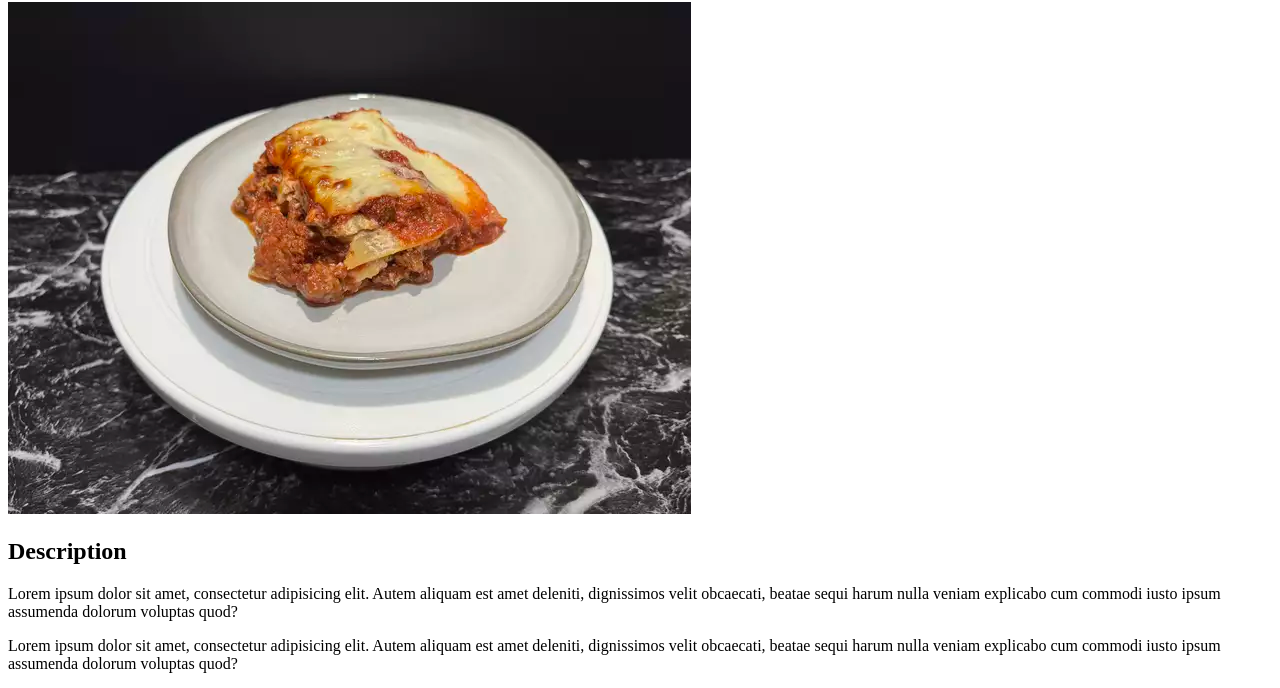
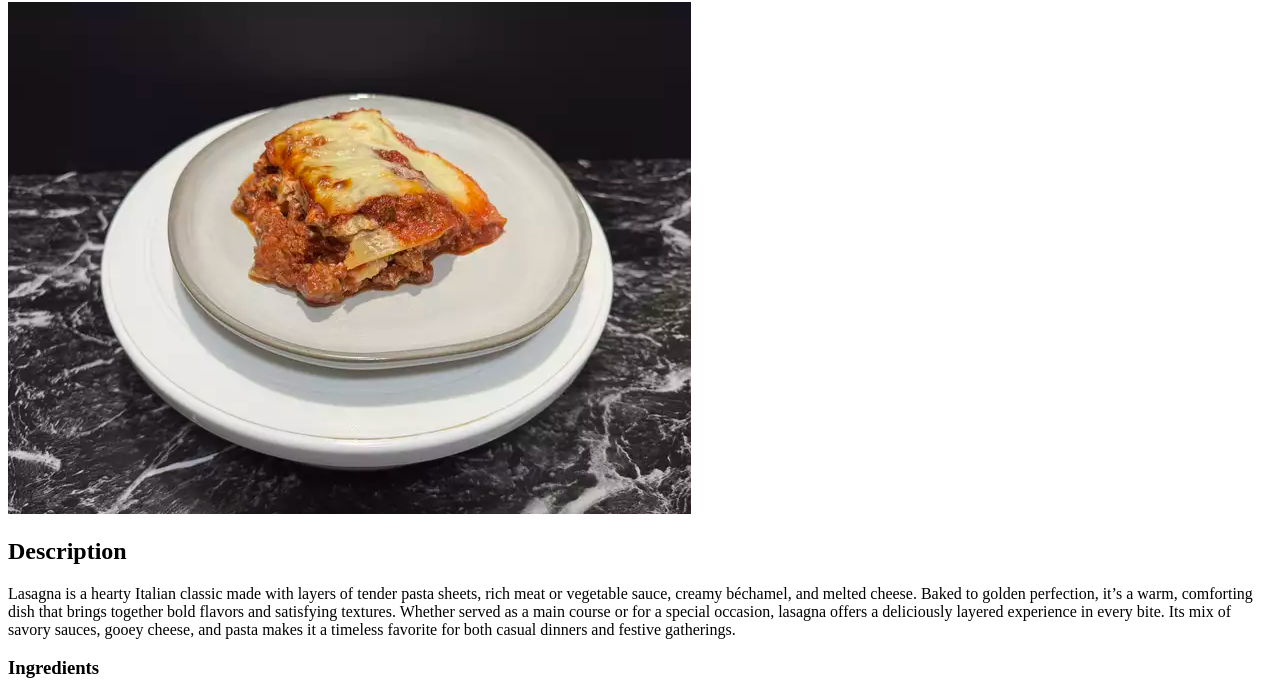
Before and after one commit to Hannan-Nasim/odin-recipes, a plain HTML site: page recipes/lasagna.html in a window 1280 px wide. Shown: the part 78-766 px from the top of the page. Drawn offline with Linux system fonts and the light colour scheme.

Commit message:
Replace dummy lasagna description with proper content

```diff
--- a/recipes/lasagna.html
+++ b/recipes/lasagna.html
@@ -9,8 +9,7 @@
     <h1>Lasagna</h1>
     <img src="../images/lasagna.webp" alt="Lasagna">
     <h2>Description</h2>
-        <p>Lorem ipsum dolor sit amet, consectetur adipisicing elit. Autem aliquam est amet deleniti, dignissimos velit obcaecati, beatae sequi harum nulla veniam explicabo cum commodi iusto ipsum assumenda dolorum voluptas quod?</p>
-        <p>Lorem ipsum dolor sit amet, consectetur adipisicing elit. Autem aliquam est amet deleniti, dignissimos velit obcaecati, beatae sequi harum nulla veniam explicabo cum commodi iusto ipsum assumenda dolorum voluptas quod?</p>
+        <p>Lasagna is a hearty Italian classic made with layers of tender pasta sheets, rich meat or vegetable sauce, creamy béchamel, and melted cheese. Baked to golden perfection, it’s a warm, comforting dish that brings together bold flavors and satisfying textures. Whether served as a main course or for a special occasion, lasagna offers a deliciously layered experience in every bite. Its mix of savory sauces, gooey cheese, and pasta makes it a timeless favorite for both casual dinners and festive gatherings.</p>
     <h3>Ingredients</h3>
         <ul>
             <li>Meat</li>
```
